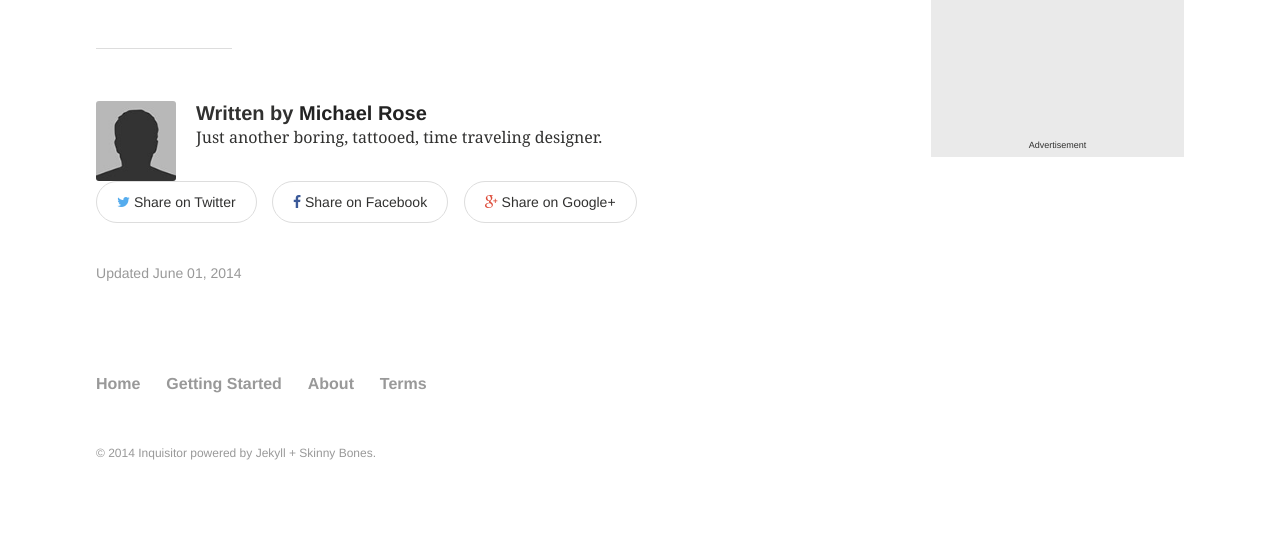
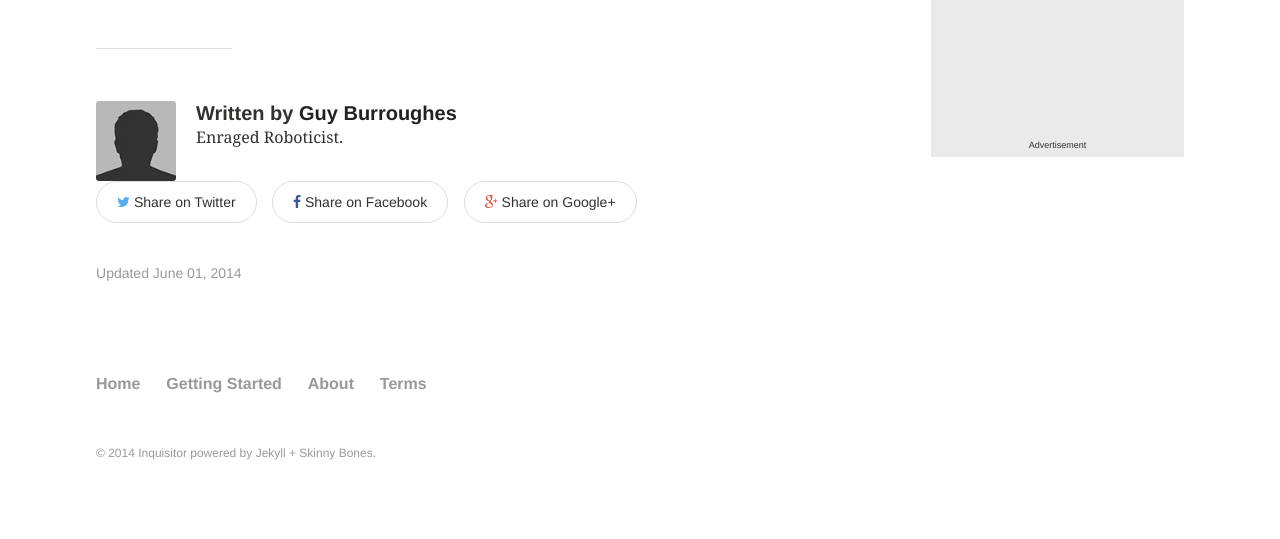
Before and after one commit to phuicy/inquisitor, a Jekyll site: the page built from _posts/articles/2014-05-31-video-post-test.md, in a window 1280 px wide. Shown: the part 760-1299 px from the top of the page. Built offline with Jekyll 4.4.1, drawn with Linux system fonts in a browser that asks for light colours.

```diff
--- a/_config.yml
+++ b/_config.yml
@@ -1,7 +1,7 @@
 # Site wide configuration
 
 title: Inquisitor
-description: "A lightweight site starter for Jekyll"
+description: "A vangaurd for science"
 logo: 120x120.gif
 teaser: 400x250.gif
 locale: en_US
@@ -21,11 +21,11 @@ gems:
 
 # Site owner
 owner:
-  name: Michael Rose
-  web: http://mademistakes.com
-  email: michael@mademistakes.com
-  twitter: mmistakes
-  bio: "Just another boring, tattooed, time traveling designer."
+  name: Guy Burroughes
+  web: http://localhost
+  email: gburroughes1"gmail.com
+  twitter: phuicy
+  bio: "Enraged Roboticist."
   avatar: bio-photo.jpg # 160x160 px image for author byline
   google:
     plus: +MichaelRoseDesign
```
Also changed, not shown: index.md (+1 -1 lines), images/earth-lights-1600x800.png (added).
